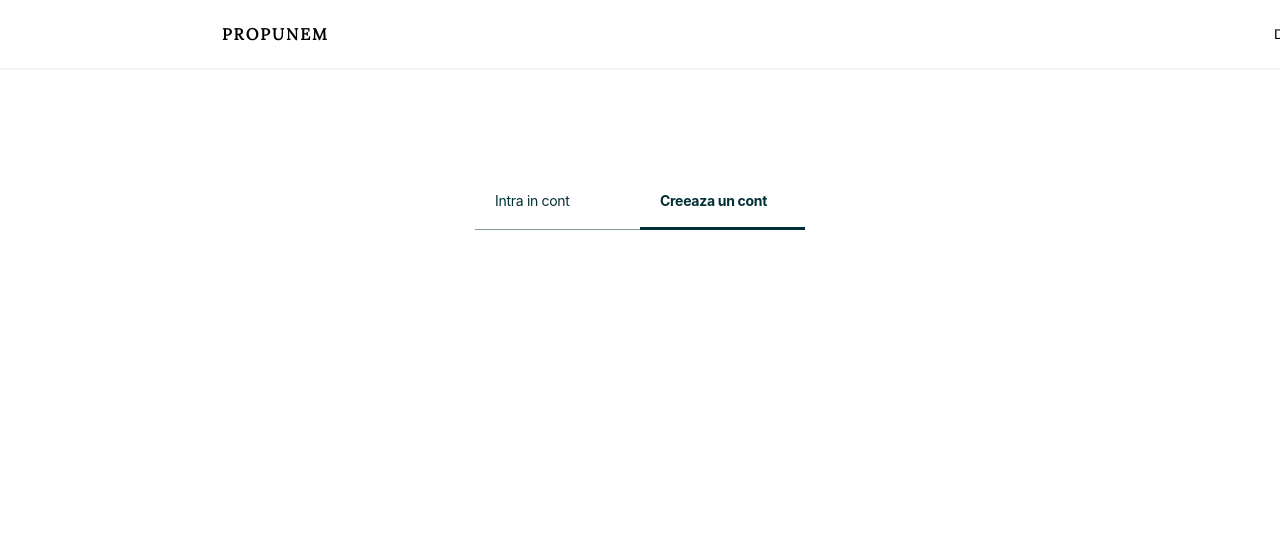
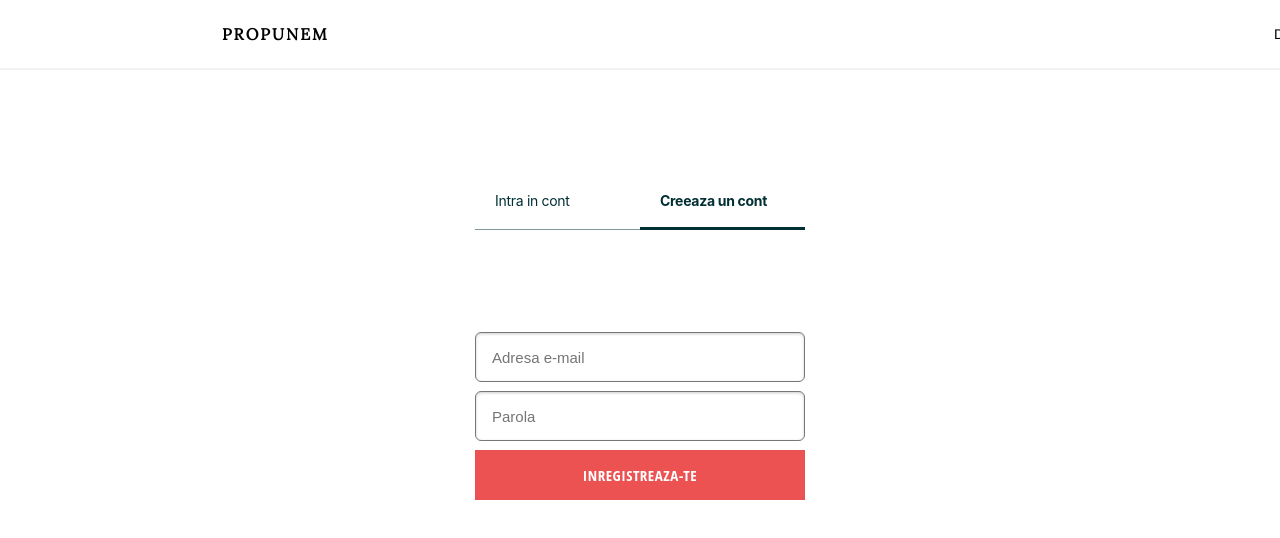
Before and after one commit to rendervis/propunem-app, a React (Create React App) app in the folder client/: page /inregistrare/register in a window 1280 px wide. Shown: the top 538 px of the page. Built offline with nearby package versions, Linux system fonts and the light colour scheme.

Commit message:
added register component

```diff
--- a/client/src/containers/pages/login-page/login-page.js
+++ b/client/src/containers/pages/login-page/login-page.js
@@ -5,8 +5,7 @@ import styled, { css } from "styled-components";
 ///////components
 import Header from "../../header.container";
 import Login from "./login";
-
-import OverlayBackground from "../../../components/UX/overlay-background";
+import Register from "./register";
 
 // import { auth, signInWithGoogle } from "../../firebase/firebase.utils";
 
@@ -73,6 +72,7 @@ class LoginPage extends React.Component {
             <LoginBoxContentStyled>
               <Switch>
                 <Route path="/inregistrare/login" component={Login} />
+                <Route path="/inregistrare/register" component={Register} />
               </Switch>
 
               <RegisterStyled></RegisterStyled>
--- a/client/src/containers/pages/login-page/login.js
+++ b/client/src/containers/pages/login-page/login.js
@@ -43,17 +43,20 @@ const Login = () => {
           height: "17%",
           display: "flex",
           flexDirection: "column",
-          alignItems: "center",
-          justifyContent: "space-between",
+          alignItems: "flex-start",
+          // justifyContent: "",
           paddingTop: "20px",
         }}
       >
-        <p style={{ display: "flex", color: "#007791" }}>Ai uitat parola?</p>
-        <p style={{ display: "flex" }}>
-          Nu ai cont?
-          <span style={{ paddingLeft: "5px", color: "#007791" }}>
-            Inregistreaza-te
-          </span>
+        <p
+          style={{
+            textDecoration: "underline",
+            cursor: "pointer",
+            display: "flex",
+            color: "#002f34",
+          }}
+        >
+          Ai uitat parola?
         </p>
       </div>
     </LoginStyled>
--- a/client/src/containers/pages/login-page/register.js
+++ b/client/src/containers/pages/login-page/register.js
@@ -0,0 +1,65 @@
+import React, { useState } from "react";
+import styled, { css } from "styled-components";
+
+///////components
+import FormInput from "../../../components/form-input/form-input";
+import CustomButton from "../../../components/custom-button/custom-button";
+
+const Register = () => {
+  const [data, setData] = useState({
+    email: "",
+    password: "",
+  });
+
+  const handleChange = (event) => {
+    const { value, name } = event.target;
+    setData({ [name]: value });
+  };
+  return (
+    <LoginStyled>
+      <FormInput
+        placeholder="Adresa e-mail"
+        name="email"
+        type="email"
+        value={data.email}
+        handleChange={handleChange}
+        required
+      />
+
+      <FormInput
+        placeholder="Parola"
+        name="password"
+        type="password"
+        value={data.password}
+        handleChange={handleChange}
+        required
+      />
+
+      <CustomButton type="submit">Inregistreaza-te</CustomButton>
+
+      <div
+        style={{
+          position: "relative",
+          height: "17%",
+          display: "flex",
+          flexDirection: "column",
+          alignItems: "center",
+          justifyContent: "space-between",
+          paddingTop: "20px",
+        }}
+      ></div>
+    </LoginStyled>
+  );
+};
+
+const Line = styled.div`
+  width: 330px;
+  height: 1px;
+  left: 0;
+
+  background: #c4c4c4;
+`;
+
+const LoginStyled = styled.li``;
+
+export default Register;
```
